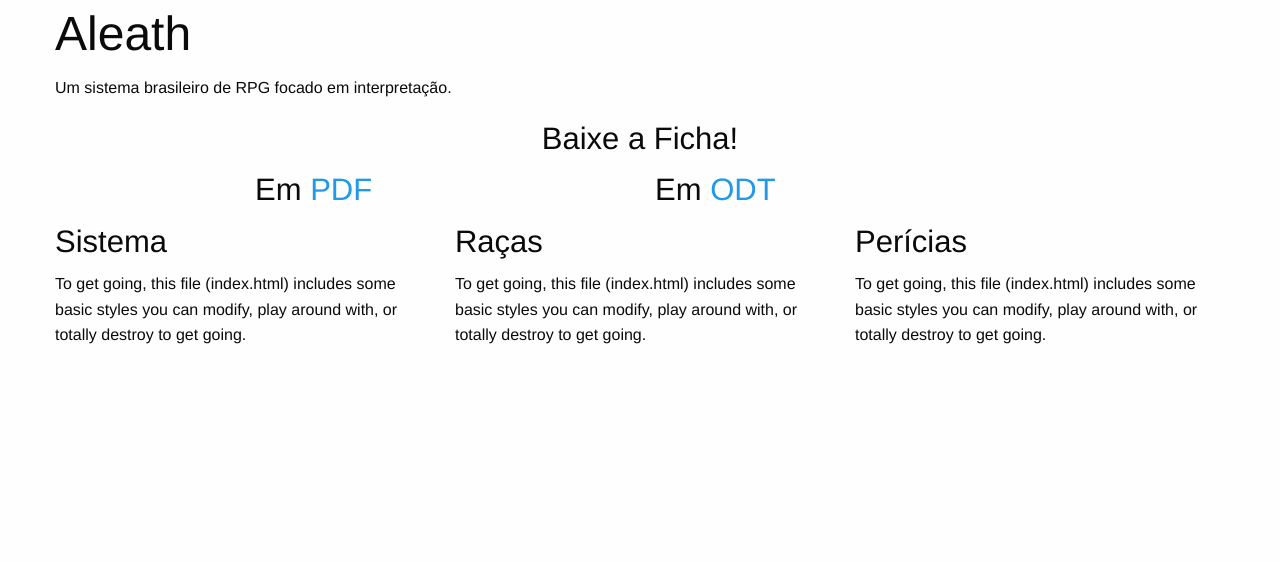
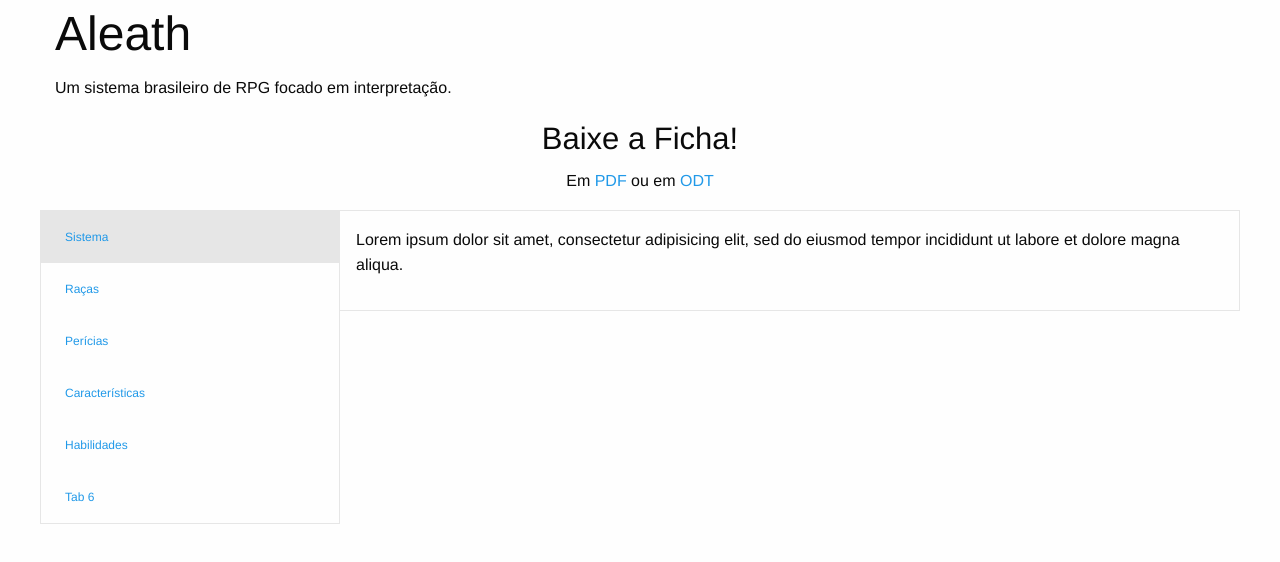
Before and after one commit to HectorCastelli/AleathRPG, a website: page index.html in a window 1280 px wide. Drawn offline with nearby package versions, Linux system fonts and the light colour scheme.

Commit message:
Added Design placeholder

```diff
--- a/index.html
+++ b/index.html
@@ -20,28 +20,43 @@
         <div class="row">
             <div class="large-12 columns">
                 <h3 class="text-center">Baixe a Ficha!</h3>
-            </div>
-            <div class="large-4 medium-4 medium-push-2 columns">
-                <h3>Em <a href="downloads/ficha.pdf">PDF</a></h3>
-            </div>
-            <div class="large-4 medium-4 medium-pull-2 columns">
-                <h3>Em <a href="downloads/ficha.odt">ODT</a></h3>
+                <p class="text-center">Em <a href="downloads/ficha.pdf">PDF</a> ou em <a href="downloads/ficha.odt">ODT</a></p>
             </div>
         </div>
 
-        <!--Raças-->
-        <div class="row">
-            <div class="large-4 medium-4 columns">
-                <h3>Sistema</h3>
-                <p>To get going, this file (index.html) includes some basic styles you can modify, play around with, or totally destroy to get going.</p>
+        <!--Sistema-->
+        <div class="row collapse">
+            <div class="medium-3 columns">
+                <ul class="tabs vertical" id="example-vert-tabs" data-tabs>
+                    <li class="tabs-title is-active"><a href="#panel1v" aria-selected="true">Sistema</a></li>
+                    <li class="tabs-title"><a href="#panel2v">Raças</a></li>
+                    <li class="tabs-title"><a href="#panel3v">Perícias</a></li>
+                    <li class="tabs-title"><a href="#panel4v">Características</a></li>
+                    <li class="tabs-title"><a href="#panel3v">Habilidades</a></li>
+                    <li class="tabs-title"><a href="#panel4v">Tab 6</a></li>
+                </ul>
             </div>
-            <div class="large-4 medium-4 columns">
-                <h3>Raças</h3>
-                <p>To get going, this file (index.html) includes some basic styles you can modify, play around with, or totally destroy to get going.</p>
-            </div>
-            <div class="large-4 medium-4 columns">
-                <h3>Perícias</h3>
-                <p>To get going, this file (index.html) includes some basic styles you can modify, play around with, or totally destroy to get going.</p>
+            <div class="medium-9 columns">
+                <div class="tabs-content vertical" data-tabs-content="example-vert-tabs">
+                    <div class="tabs-panel is-active" id="panel1v">
+                        <p>Lorem ipsum dolor sit amet, consectetur adipisicing elit, sed do eiusmod tempor incididunt ut labore et dolore magna aliqua.</p>
+                    </div>
+                    <div class="tabs-panel" id="panel2v">
+                        <p>Vivamus hendrerit arcu sed erat molestie vehicula. Sed auctor neque eu tellus rhoncus ut eleifend nibh porttitor. Ut in nulla enim. Phasellus molestie magna non est bibendum non venenatis nisl tempor. Suspendisse dictum feugiat nisl ut dapibus.</p>
+                    </div>
+                    <div class="tabs-panel" id="panel3v">
+                        <img class="thumbnail" src="assets/img/rectangle-3.jpg">
+                    </div>
+                    <div class="tabs-panel" id="panel4v">
+                        <p>Lorem ipsum dolor sit amet, consectetur adipisicing elit, sed do eiusmod tempor incididunt ut labore et dolore magna aliqua.</p>
+                    </div>
+                    <div class="tabs-panel" id="panel5v">
+                        <p>Duis aute irure dolor in reprehenderit in voluptate velit esse cillum dolore eu fugiat nulla pariatur. Excepteur sint occaecat cupidatat non proident, sunt in culpa qui officia deserunt mollit anim id est laborum.</p>
+                    </div>
+                    <div class="tabs-panel" id="panel6v">
+                        <img class="thumbnail" src="assets/img/rectangle-5.jpg">
+                    </div>
+                </div>
             </div>
         </div>
 
```
